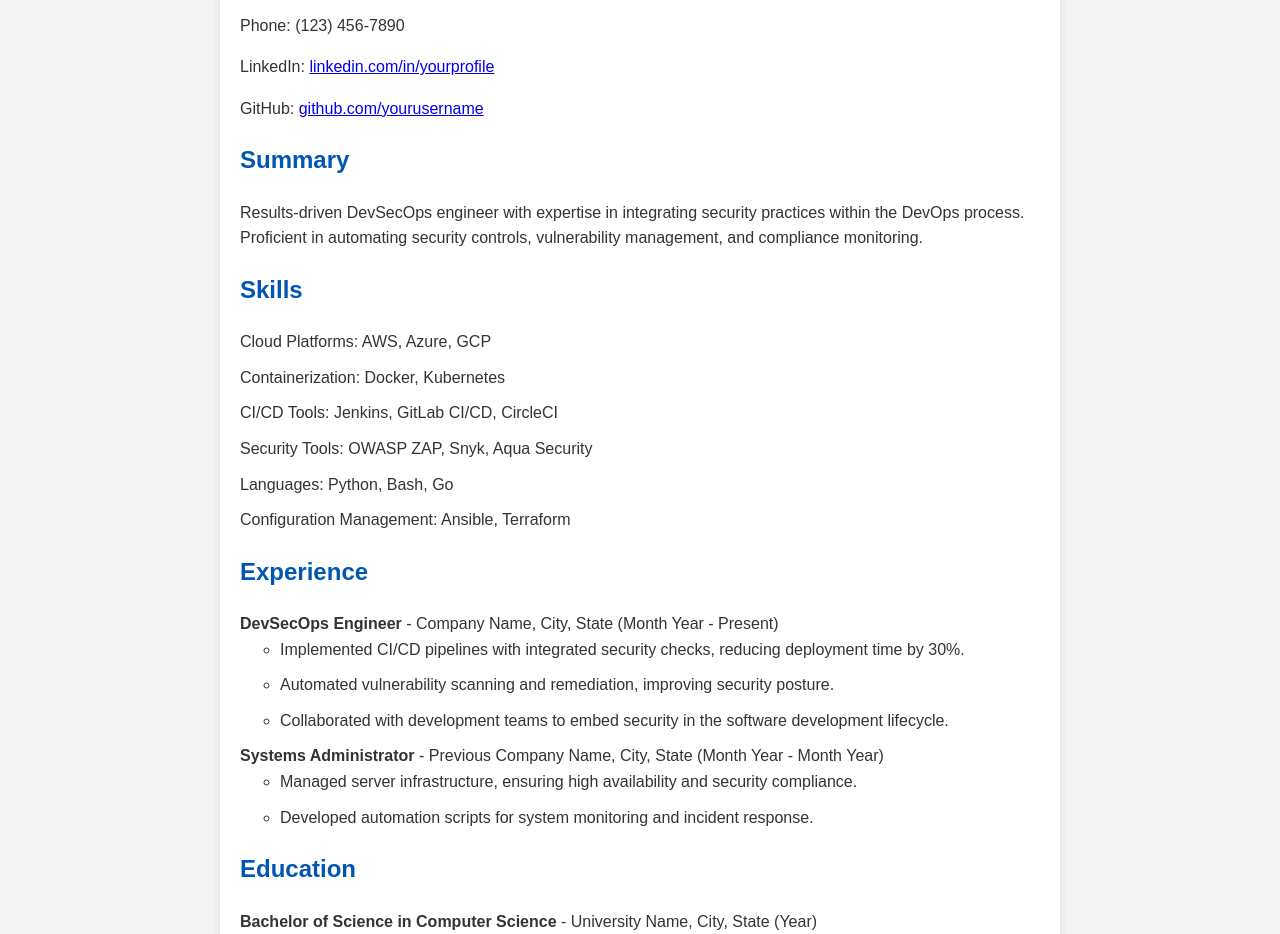
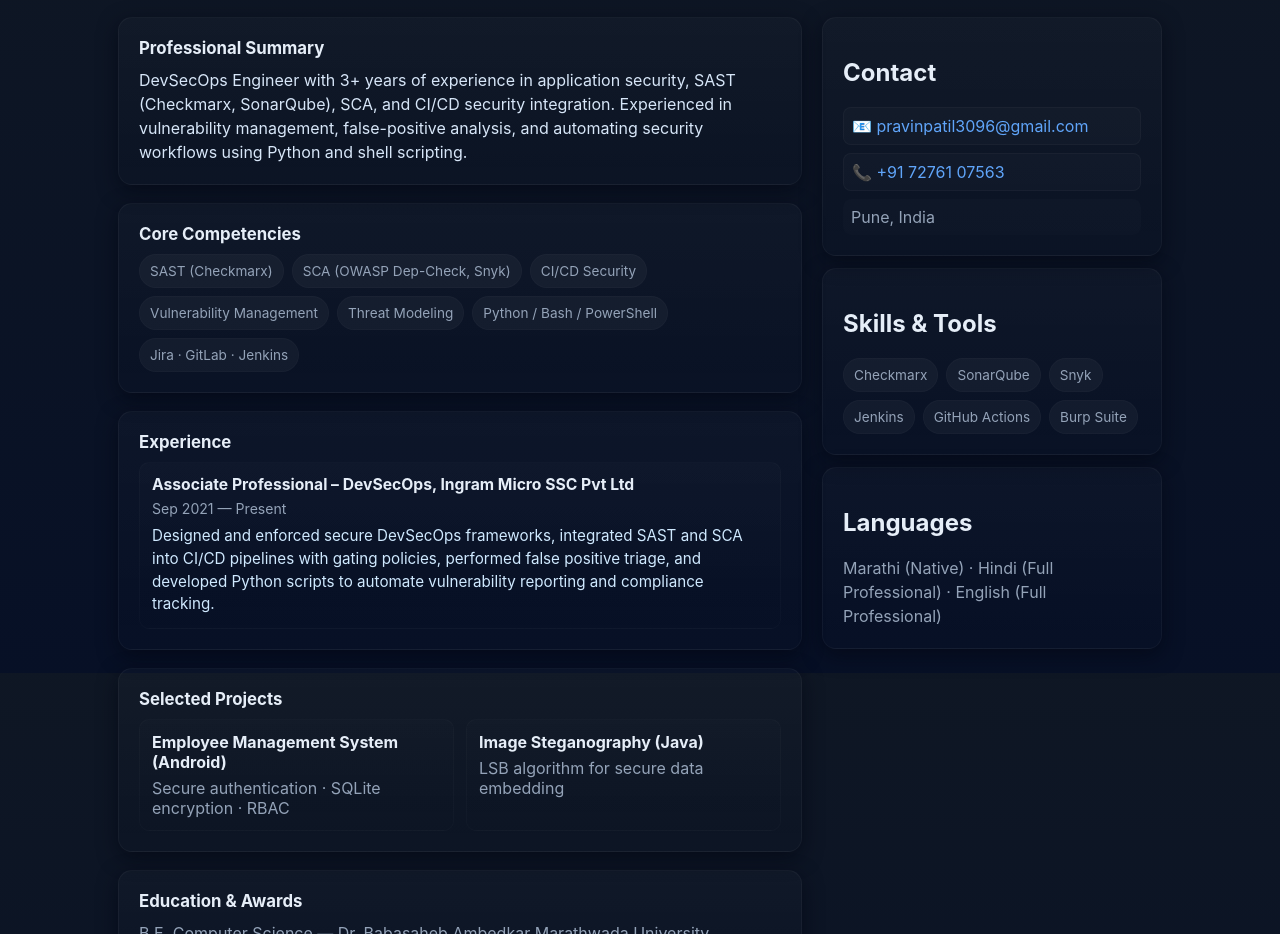
Before and after one commit to pravin0408/pravin_devsecops, a plain HTML site: page index.html in a window 1280 px wide. Shown: the part 163-1097 px from the top of the page. Drawn offline with Linux system fonts and the light colour scheme.

Commit message:
Update index.html

```diff
--- a/index.html
+++ b/index.html
@@ -1,94 +1,183 @@
-<!DOCTYPE html>
+<!doctype html>
 <html lang="en">
 <head>
-    <meta charset="UTF-8">
-    <meta name="viewport" content="width=device-width, initial-scale=1.0">
-    <title>Your Name - DevSecOps Resume</title>
+  <meta charset="utf-8" />
+  <meta name="viewport" content="width=device-width, initial-scale=1" />
+  <title>Pravin Patil — DevSecOps Engineer</title>
+  <meta name="description" content="Portfolio of Pravin Patil — DevSecOps Engineer: SAST, SCA, CI/CD security, vulnerability management." />
   <style>
-        body {
-            font-family: Arial, sans-serif;
-            line-height: 1.6;
-            margin: 20px;
-            color: #333;
-            background-color: #f4f4f4;
+    :root{
+      --bg:#0f1724; /* deep navy */
+      --card:#0b1220;
+      --muted:#94a3b8;
+      --accent:#6ee7b7; /* mint */
+      --accent-2:#60a5fa;
+      --glass: rgba(255,255,255,0.04);
+      --radius:14px;
+      --maxw:1100px;
+      --ff: Inter, ui-sans-serif, system-ui, -apple-system, "Segoe UI", Roboto, "Helvetica Neue", Arial;
     }
-        h1, h2, h3 {
-            color: #0056b3;
-        }
-        .container {
-            max-width: 800px;
-            margin: auto;
-            background: #fff;
-            padding: 20px;
-            border-radius: 8px;
-            box-shadow: 0 0 10px rgba(0, 0, 0, 0.1);
-        }
-        .section {
-            margin-bottom: 20px;
-        }
-        .skills, .experience, .education {
-            list-style: none;
-            padding: 0;
-        }
-        .skills li, .experience li, .education li {
-            margin-bottom: 10px;
-        }
-        .contact-info {
-            margin-bottom: 20px;
-        }
+    *{box-sizing:border-box}
+    html,body{height:100%;margin:0;font-family:var(--ff);background:linear-gradient(180deg,var(--bg),#071026);color:#e6eef8}
+    a{color:var(--accent-2);text-decoration:none}
+
+    .container{max-width:var(--maxw);margin:36px auto;padding:28px}
+    header{display:flex;align-items:center;gap:18px;margin-bottom:20px}
+    .avatar{width:96px;height:96px;border-radius:12px;background:linear-gradient(135deg,var(--accent),var(--accent-2));display:flex;align-items:center;justify-content:center;font-weight:700;color:#05233a;font-size:28px}
+    h1{margin:0;font-size:1.6rem}
+    .sub{color:var(--muted);margin-top:6px;font-size:0.95rem}
+
+    .grid{display:grid;grid-template-columns: 1fr 340px;gap:20px}
+    @media (max-width:900px){.grid{grid-template-columns:1fr}}
+
+    /* main card */
+    .card{background:linear-gradient(180deg, rgba(255,255,255,0.02), transparent);border-radius:var(--radius);padding:20px;box-shadow:0 6px 20px rgba(3,7,18,0.6);border:1px solid rgba(255,255,255,0.04)}
+
+    .section{margin-bottom:18px}
+    .section h2{margin:0 0 10px 0;font-size:1.05rem}
+    p{color:#d7e6f8;line-height:1.5;margin:0}
+
+    /* skills */
+    .chips{display:flex;flex-wrap:wrap;gap:8px}
+    .chip{background:var(--glass);padding:8px 10px;border-radius:999px;font-size:0.85rem;color:var(--muted);border:1px solid rgba(255,255,255,0.02)}
+
+    /* experience list */
+    .exp{display:flex;flex-direction:column;gap:12px}
+    .job{padding:12px;border-radius:10px;background:linear-gradient(180deg, rgba(255,255,255,0.015), transparent);border:1px solid rgba(255,255,255,0.02)}
+    .job h3{margin:0;font-size:0.98rem}
+    .job .meta{color:var(--muted);font-size:0.88rem;margin-top:6px}
+    .job p{margin-top:8px;color:#cfe9ff;font-size:0.95rem}
+
+    /* sidebar */
+    aside .card{position:sticky;top:28px}
+    .contact{display:flex;flex-direction:column;gap:8px}
+    .contact a{display:inline-flex;align-items:center;gap:8px;padding:8px;border-radius:8px;background:rgba(255,255,255,0.02);border:1px solid rgba(255,255,255,0.03)}
+
+    /* projects */
+    .projects{display:grid;grid-template-columns:repeat(2,1fr);gap:12px}
+    @media (max-width:700px){.projects{grid-template-columns:1fr}}
+    .proj{padding:12px;border-radius:10px;background:linear-gradient(180deg, rgba(255,255,255,0.01), transparent);border:1px solid rgba(255,255,255,0.02)}
+    .proj h4{margin:0 0 6px 0}
+
+    /* footer */
+    footer{margin-top:18px;color:var(--muted);font-size:0.9rem;text-align:center}
+
+    /* small helpers */
+    .row{display:flex;gap:12px;align-items:center}
+    .muted{color:var(--muted)}
+
+    /* nav (mobile) */
+    .topnav{display:none;gap:10px;align-items:center}
+    @media (max-width:900px){.topnav{display:flex;margin-bottom:12px}}
+    .btn{padding:8px 12px;border-radius:10px;background:rgba(255,255,255,0.02);border:1px solid rgba(255,255,255,0.03);font-size:0.9rem}
   </style>
 </head>
 <body>
   <div class="container">
-        <h1>Your Name</h1>
-        <div class="contact-info">
-            <p>Email: your.email@example.com</p>
-            <p>Phone: (123) 456-7890</p>
-            <p>LinkedIn: <a href="https://www.linkedin.com/in/yourprofile" target="_blank">linkedin.com/in/yourprofile</a></p>
-            <p>GitHub: <a href="https://github.com/yourusername" target="_blank">github.com/yourusername</a></p>
+    <div class="topnav">
+      <button class="btn">About</button>
+      <button class="btn">Experience</button>
+      <button class="btn">Projects</button>
+      <button class="btn">Contact</button>
     </div>
-        <div class="section">
-            <h2>Summary</h2>
-            <p>Results-driven DevSecOps engineer with expertise in integrating security practices within the DevOps process. Proficient in automating security controls, vulnerability management, and compliance monitoring.</p>
+
+    <header>
+      <div class="avatar">PP</div>
+      <div>
+        <h1>Pravin Patil</h1>
+        <div class="sub">DevSecOps Engineer • SAST · SCA · CI/CD Security · Vulnerability Management</div>
+        <div class="muted" style="margin-top:8px">Pune, India • pravinpatil3096@gmail.com • 7276107563</div>
       </div>
-        <div class="section">
-            <h2>Skills</h2>
-            <ul class="skills">
-                <li>Cloud Platforms: AWS, Azure, GCP</li>
-                <li>Containerization: Docker, Kubernetes</li>
-                <li>CI/CD Tools: Jenkins, GitLab CI/CD, CircleCI</li>
-                <li>Security Tools: OWASP ZAP, Snyk, Aqua Security</li>
-                <li>Languages: Python, Bash, Go</li>
-                <li>Configuration Management: Ansible, Terraform</li>
-            </ul>
+    </header>
+
+    <div class="grid">
+      <main>
+        <section class="card section">
+          <h2>Professional Summary</h2>
+          <p>DevSecOps Engineer with 3+ years of experience in application security, SAST (Checkmarx, SonarQube), SCA, and CI/CD security integration. Experienced in vulnerability management, false-positive analysis, and automating security workflows using Python and shell scripting.</p>
+        </section>
+
+        <section class="card section">
+          <h2>Core Competencies</h2>
+          <div class="chips" style="margin-top:8px">
+            <div class="chip">SAST (Checkmarx)</div>
+            <div class="chip">SCA (OWASP Dep-Check, Snyk)</div>
+            <div class="chip">CI/CD Security</div>
+            <div class="chip">Vulnerability Management</div>
+            <div class="chip">Threat Modeling</div>
+            <div class="chip">Python / Bash / PowerShell</div>
+            <div class="chip">Jira · GitLab · Jenkins</div>
           </div>
-        <div class="section">
+        </section>
+
+        <section class="card section">
           <h2>Experience</h2>
-            <ul class="experience">
-                <li>
-                    <strong>DevSecOps Engineer</strong> - Company Name, City, State (Month Year - Present)
-                    <ul>
-                        <li>Implemented CI/CD pipelines with integrated security checks, reducing deployment time by 30%.</li>
-                        <li>Automated vulnerability scanning and remediation, improving security posture.</li>
-                        <li>Collaborated with development teams to embed security in the software development lifecycle.</li>
-                    </ul>
-                </li>
-                <li>
-                    <strong>Systems Administrator</strong> - Previous Company Name, City, State (Month Year - Month Year)
-                    <ul>
-                        <li>Managed server infrastructure, ensuring high availability and security compliance.</li>
-                        <li>Developed automation scripts for system monitoring and incident response.</li>
-                    </ul>
-                </li>
-            </ul>
+          <div class="exp" style="margin-top:8px">
+            <div class="job">
+              <h3>Associate Professional – DevSecOps, Ingram Micro SSC Pvt Ltd</h3>
+              <div class="meta">Sep 2021 — Present</div>
+              <p>Designed and enforced secure DevSecOps frameworks, integrated SAST and SCA into CI/CD pipelines with gating policies, performed false positive triage, and developed Python scripts to automate vulnerability reporting and compliance tracking.</p>
             </div>
-        <div class="section">
-            <h2>Education</h2>
-            <ul class="education">
-                <li><strong>Bachelor of Science in Computer Science</strong> - University Name, City, State (Year)</li>
-                <li><strong>Certifications:</strong> AWS Certified DevOps Engineer, Certified Kubernetes Administrator (CKA)</li>
-            </ul>
           </div>
+        </section>
+
+        <section class="card section">
+          <h2>Selected Projects</h2>
+          <div class="projects" style="margin-top:8px">
+            <div class="proj">
+              <h4>Employee Management System (Android)</h4>
+              <div class="muted">Secure authentication · SQLite encryption · RBAC</div>
+            </div>
+            <div class="proj">
+              <h4>Image Steganography (Java)</h4>
+              <div class="muted">LSB algorithm for secure data embedding</div>
+            </div>
+          </div>
+        </section>
+
+        <section class="card section">
+          <h2>Education & Awards</h2>
+          <p class="muted" style="margin-bottom:8px">B.E. Computer Science — Dr. Babasaheb Ambedkar Marathwada University</p>
+          <div class="row">
+            <div class="chip">Spotlight Award — Jul 2024</div>
+            <div class="chip">Cheer to Peer — Oct 2022</div>
+          </div>
+        </section>
+
+      </main>
+
+      <aside>
+        <div class="card">
+          <h2>Contact</h2>
+          <div class="contact" style="margin-top:10px">
+            <a href="mailto:pravinpatil3096@gmail.com">📧 pravinpatil3096@gmail.com</a>
+            <a href="tel:+917276107563">📞 +91 72761 07563</a>
+            <div class="muted" style="padding:8px;border-radius:8px;background:rgba(255,255,255,0.01);">Pune, India</div>
+          </div>
+        </div>
+
+        <div class="card" style="margin-top:12px">
+          <h2>Skills & Tools</h2>
+          <div style="margin-top:8px" class="chips">
+            <div class="chip">Checkmarx</div>
+            <div class="chip">SonarQube</div>
+            <div class="chip">Snyk</div>
+            <div class="chip">Jenkins</div>
+            <div class="chip">GitHub Actions</div>
+            <div class="chip">Burp Suite</div>
+          </div>
+        </div>
+
+        <div class="card" style="margin-top:12px">
+          <h2>Languages</h2>
+          <p class="muted">Marathi (Native) · Hindi (Full Professional) · English (Full Professional)</p>
+        </div>
+      </aside>
+    </div>
+
+    <footer>
+      <div class="muted">© Pravin Patil — DevSecOps Engineer</div>
+    </footer>
   </div>
 </body>
 </html>
```
Lines whose indentation alone changed are shown as unchanged.
